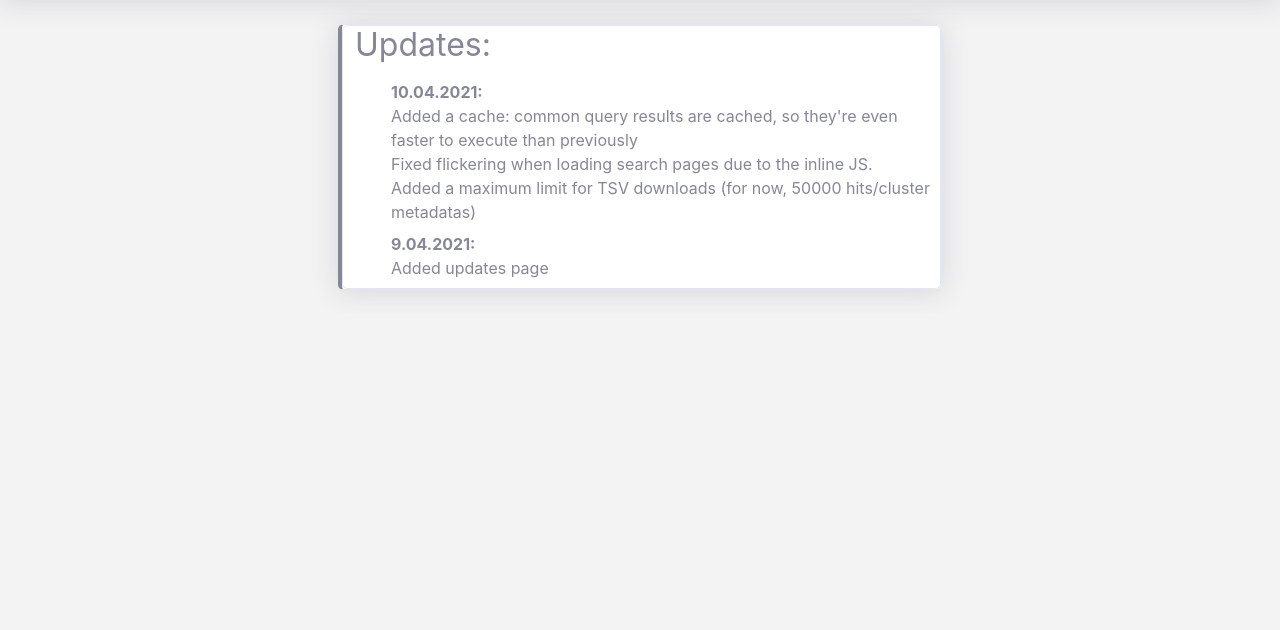
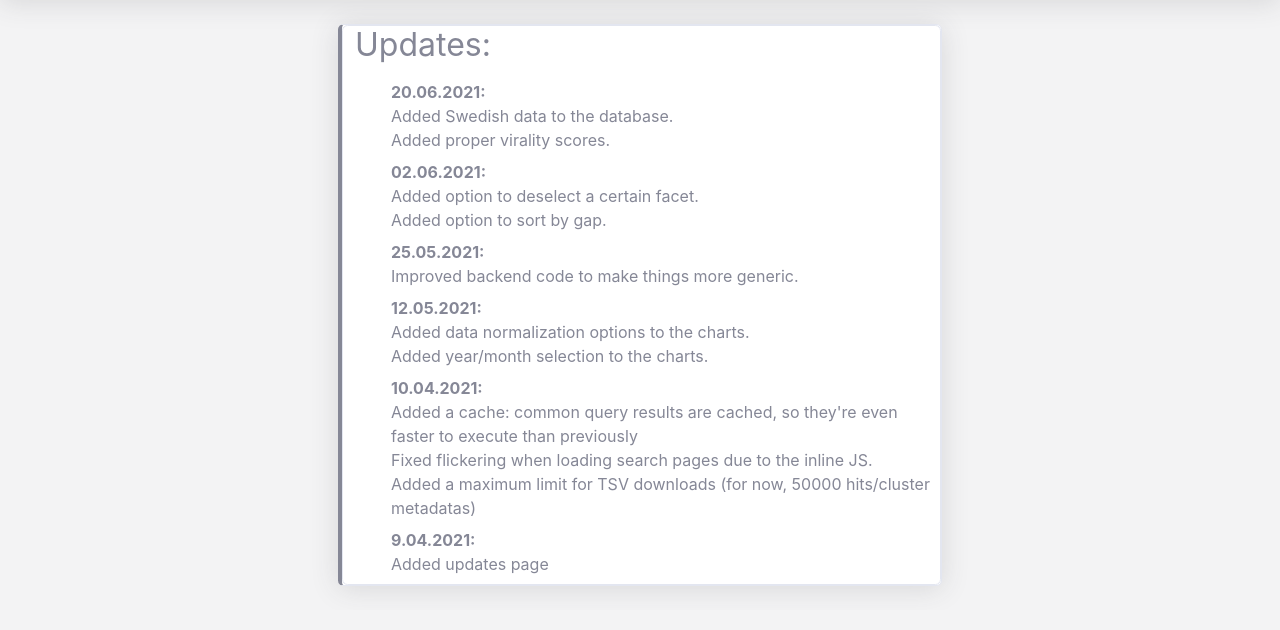
Before and after one commit to avjves/HistSE, a Django app: page /updates in a window 1280 px wide. Shown: the part 70-700 px from the top of the page. Run offline with Django 3.2, Linux system fonts and the light colour scheme; some libraries are stand-ins or nearby versions.

Commit message:
Update the update page

```diff
--- a/frontend/templates/frontend/updates.html
+++ b/frontend/templates/frontend/updates.html
@@ -18,6 +18,32 @@
 										<div class="col mb-2">
 											<h2> Updates: </h2>
 										</div>
+										<div class="ml-5 mb-2">
+											<b>20.06.2021:</b>
+											<br />
+											<span> Added Swedish data to the database. </span><br />
+											<span> Added proper virality scores. </span><br />
+										</div>
+
+										<div class="ml-5 mb-2">
+											<b>02.06.2021:</b>
+											<br />
+											<span> Added option to deselect a certain facet. </span><br />
+											<span> Added option to sort by gap. </span><br />
+										</div>
+										<div class="ml-5 mb-2">
+											<b>25.05.2021:</b>
+											<br />
+											<span>Improved backend code to make things more generic.</span><br />
+										</div>
+
+										<div class="ml-5 mb-2">
+											<b>12.05.2021:</b>
+											<br />
+											<span>Added data normalization options to the charts.</span><br />
+											<span>Added year/month selection to the charts.</span><br />
+										</div>
+
 										<div class="ml-5 mb-2">
 											<b>10.04.2021:</b>
 											<br />
```
